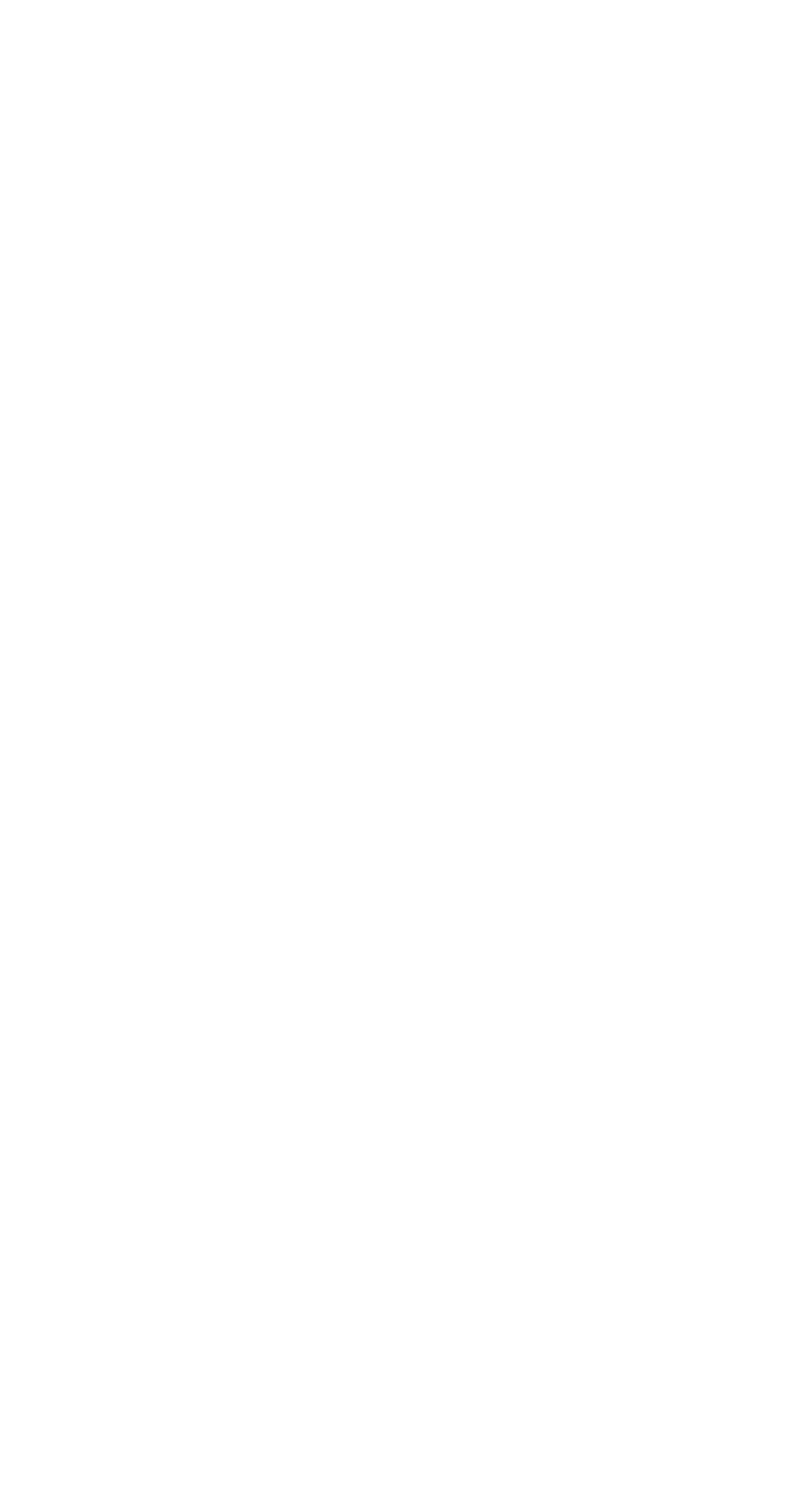
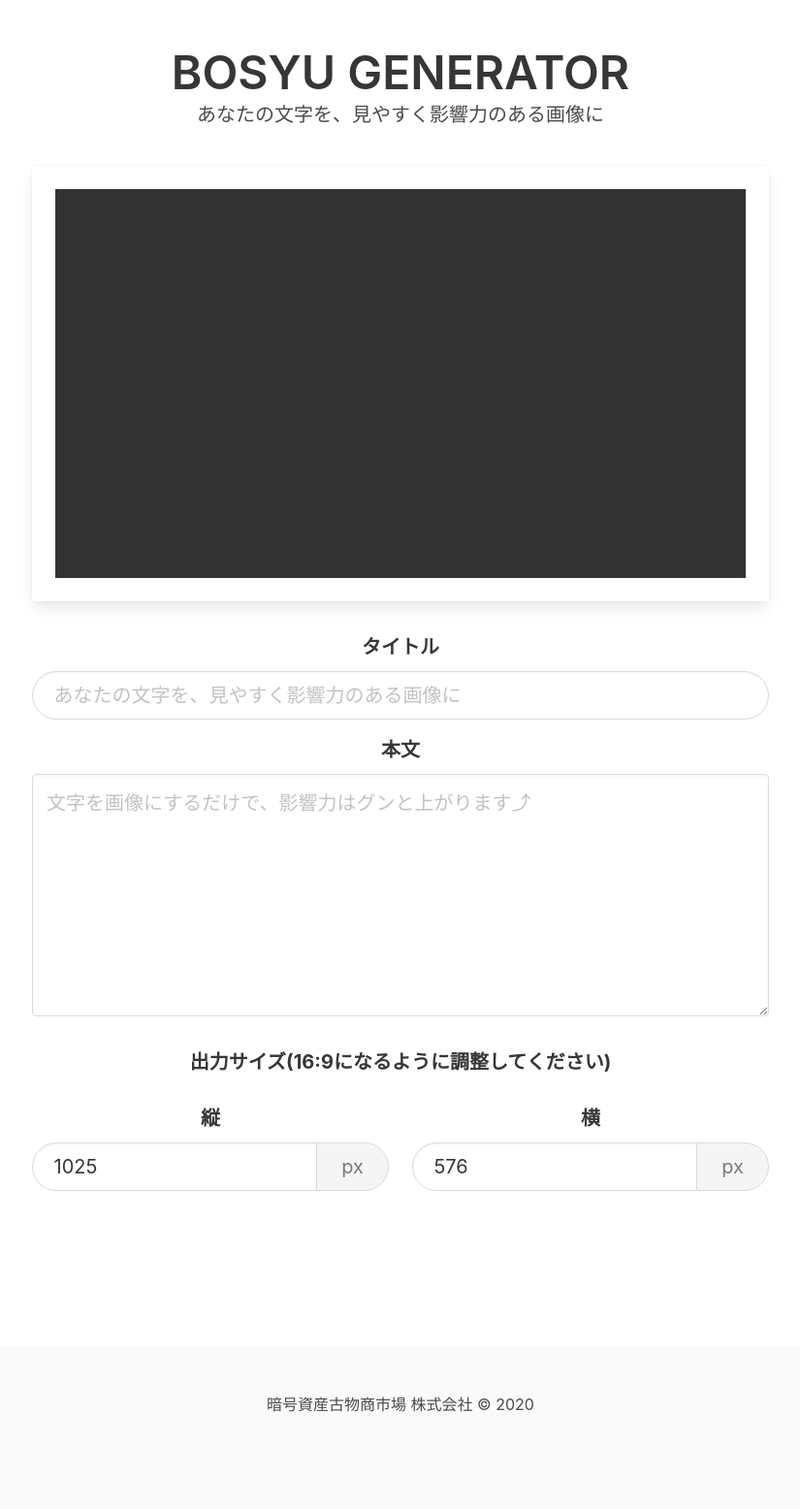
Before and after one commit to jcam1/bosyu-generator, a website: page index.html in a window 1280 px wide. Shown: the whole page at 97% size, without its empty margins (227-1052 px from the left). Before the commit the page ends 800 px from the top, so only its background shows below. Drawn offline with nearby package versions, Linux system fonts and the light colour scheme; files that its build step writes are made by us from their sources.

Commit message:
📝  Add beautiful design

```diff
--- a/index.html
+++ b/index.html
@@ -3,8 +3,120 @@
 	<head>
 		<meta charset="UTF-8" />
 		<meta name="viewport" content="width=device-width, initial-scale=1.0" />
-		<title>募集画像ジェネレーター</title>
+		<title>
+			BOSYU GENERATOR - あなたの文字を、見やすく影響力のある画像に
+		</title>
 		<link rel="stylesheet" href="css/style.css" />
 	</head>
-	<body></body>
+	<body>
+		<div class="container">
+			<div class="has-text-centered">
+				<h1 class="title is-1" style="margin-top: 1em;">
+					BOSYU GENERATOR
+				</h1>
+				<p class="subtitle">
+					あなたの文字を、見やすく影響力のある画像に
+				</p>
+				<div class="columns">
+					<div class="column"></div>
+					<div class="column is-8">
+						<div class="card" style="margin-top: 1em;">
+							<div class="card-content">
+								<div class="preview-wrapper">
+									<canvas id="preview"></canvas>
+								</div>
+							</div>
+						</div>
+						<div style="margin-top: 2em;">
+							<div class="field">
+								<label class="label is-medium">タイトル</label>
+								<div class="control">
+									<input
+										class="input is-rounded is-medium"
+										id="title"
+										type="text"
+										placeholder="あなたの文字を、見やすく影響力のある画像に"
+									/>
+								</div>
+							</div>
+
+							<div class="field" style="margin-top: 1em;">
+								<label class="label is-medium">本文</label>
+								<div class="control">
+									<textarea
+										class="textarea is-medium"
+										id="body"
+										placeholder="文字を画像にするだけで、影響力はグンと上がります⤴"
+										style="height: 250px;"
+									></textarea>
+								</div>
+							</div>
+							<div class="field" style="margin-top: 2em;">
+								<label class="label is-medium"
+									>出力サイズ(16:9になるように調整してください)</label
+								>
+								<div class="columns" style="margin-top: 1em;">
+									<div class="column">
+										<label class="label is-medium"
+											>縦</label
+										>
+										<div class="field has-addons">
+											<p class="control">
+												<input
+													class="input is-rounded is-medium"
+													id="height"
+													type="number"
+													value="1025"
+												/>
+											</p>
+											<p class="control">
+												<a
+													class="button is-rounded is-medium is-static"
+												>
+													px
+												</a>
+											</p>
+										</div>
+									</div>
+									<div class="column">
+										<label class="label is-medium"
+											>横</label
+										>
+										<div class="field has-addons">
+											<p class="control">
+												<input
+													class="input is-rounded is-medium"
+													id="width"
+													type="number"
+													value="576"
+												/>
+											</p>
+											<p class="control">
+												<a
+													class="button is-rounded is-medium is-static"
+												>
+													px
+												</a>
+											</p>
+										</div>
+									</div>
+								</div>
+							</div>
+						</div>
+					</div>
+					<div class="column"></div>
+				</div>
+			</div>
+		</div>
+
+		<footer class="footer" style="margin-top: 10em;">
+			<div class="content has-text-centered">
+				<p>
+					暗号資産古物商市場 株式会社 © 2020
+				</p>
+			</div>
+		</footer>
+
+		<script type="text/javascript" src="js/index.js"></script>
+	</body>
 </html>
--- /dev/null
+++ b/js/index.js
@@ -0,0 +1,14 @@
+const preview = document.getElementById("preview");
+
+preview.width = 1025;
+preview.height = 576;
+
+const ctx = preview.getContext("2d");
+
+ctx.beginPath();
+
+ctx.rect(0, 0, 1025, 576);
+
+ctx.fillStyle = "#333";
+
+ctx.fill();
--- a/scss/style.scss
+++ b/scss/style.scss
@@ -1,3 +1,23 @@
 @charset "utf-8";
 
 @import "../node_modules/bulma/bulma.sass";
+
+.preview-wrapper {
+	position: relative;
+	width: 100%;
+	padding-top: 56.25%;
+}
+
+#preview {
+	position: absolute;
+	top: 0;
+	left: 0;
+	width: 100%;
+	height: 100%;
+}
+
+input[type="number"]::-webkit-inner-spin-button,
+input[type="number"]::-webkit-outer-spin-button {
+	-webkit-appearance: none;
+	margin: 0;
+}
```
